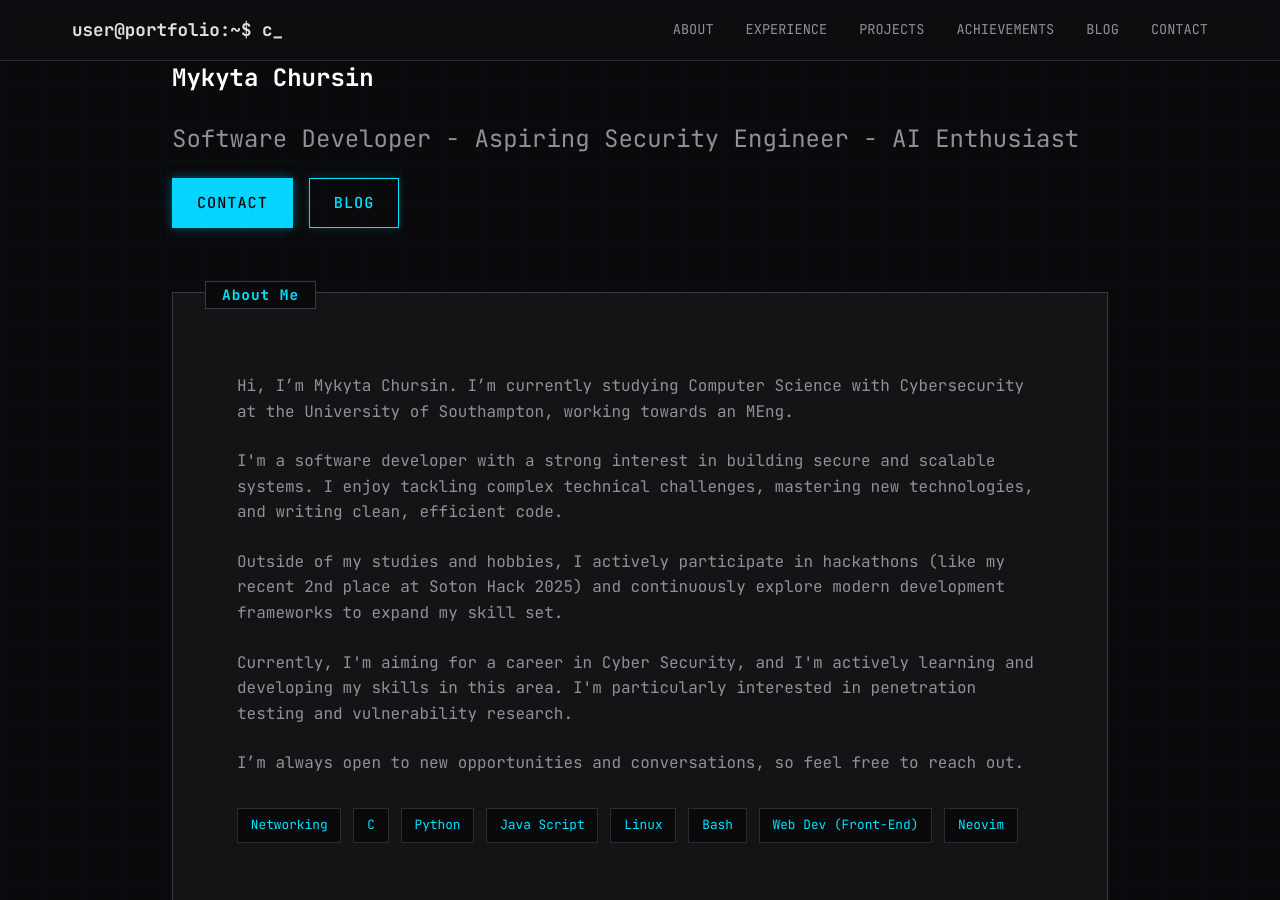
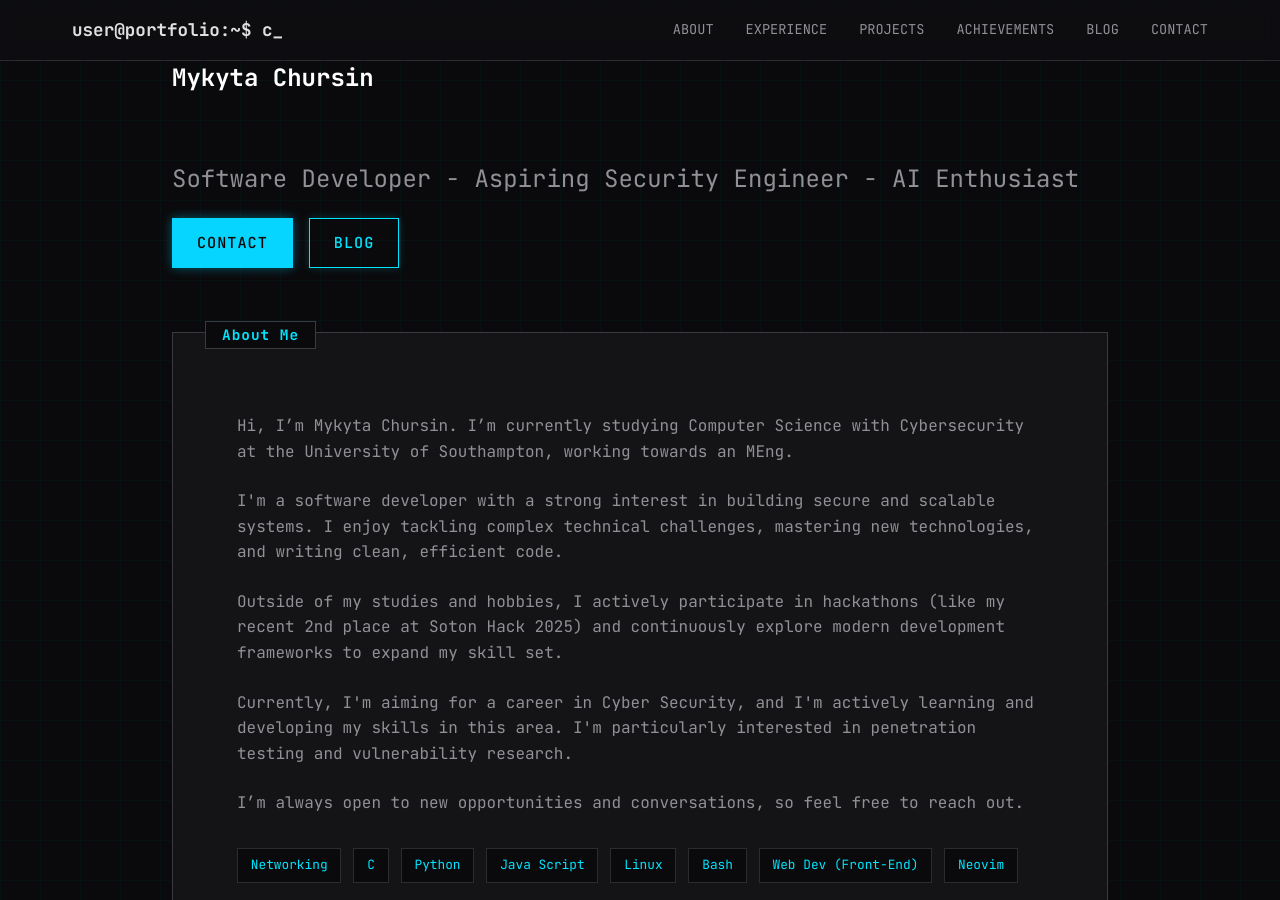
Before and after one commit to takymy/takymy.github.io, a Jekyll site: the page built from index.html, in a window 1280 px wide and 900 px high. Built offline with Jekyll 4.4.1, drawn with Linux system fonts in a browser that asks for light colours.

Commit message:
Updated margin in index.html

```diff
--- a/index.html
+++ b/index.html
@@ -6,7 +6,7 @@ layout: default
     <h1 class="hero-title" style="margin-bottom: 0.5rem; font-weight: 700;">
         <span class="glow-text">{{ site.data.about.headline }}</span>
     </h1>
-    <h2 class="hero-subtitle" style="color: var(--text-secondary); margin-top: 1.5rem; margin-bottom: 1.5rem; font-weight: 400; font-family: var(--font-mono);">
+    <h2 class="hero-subtitle" style="color: var(--text-secondary); margin-top: 4rem; margin-bottom: 1.5rem; font-weight: 400; font-family: var(--font-mono);">
         {{ site.data.about.subheadline }}
     </h2>
     <div style="display: flex; gap: 1rem;">
```
